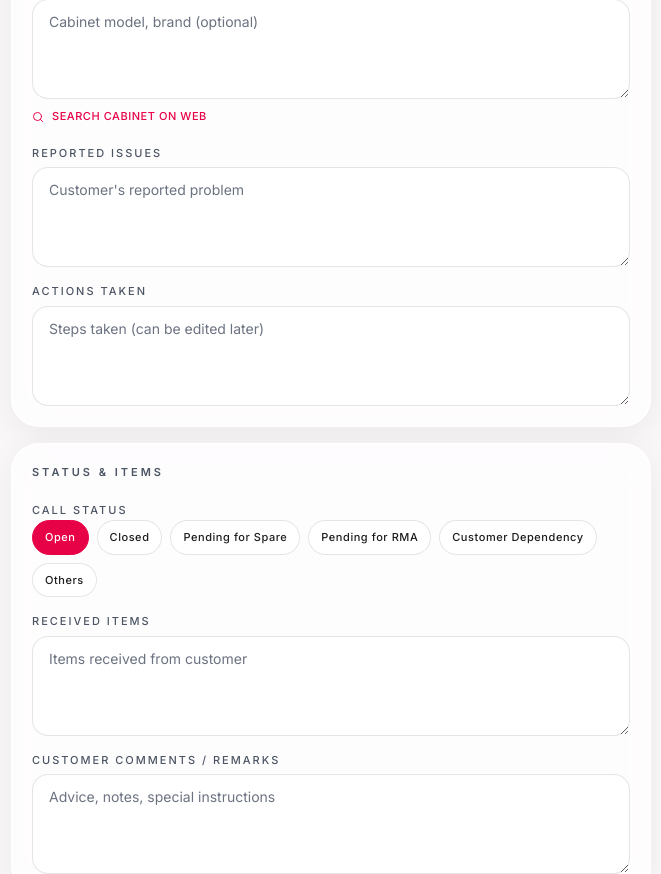
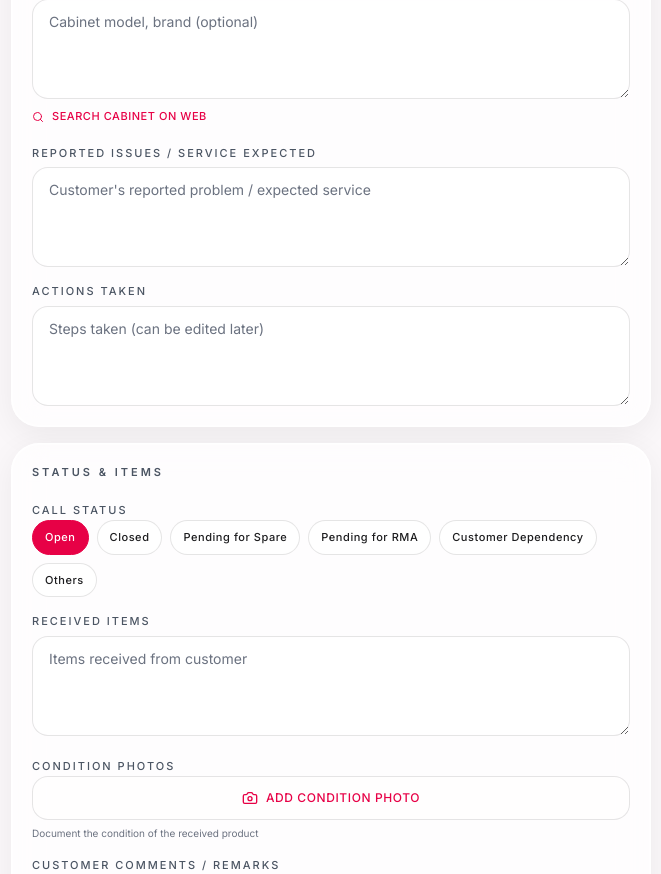
Before and after one commit to akruunnithan21-ship-it/NTRMA, a React (Vite) app: page /service/new in a window 1280 px wide. Shown: the part 1753-2627 px from the top of the page, without its empty margins (309-970 px from the left). Built offline with nearby package versions, Linux system fonts and the light colour scheme; no server answers; the database is empty.

Commit message:
Add condition photo upload to service ticket, rename reported issues, split dashboard stats into RMA/Service open
Co-authored-by: akruunnithan21-ship-it <287152517+akruunnithan21-ship-it@users.noreply.github.com>

```diff
--- a/src/pages/Dashboard.jsx
+++ b/src/pages/Dashboard.jsx
@@ -18,6 +18,9 @@ export default function Dashboard() {
 
   const open = tickets.filter(t => ['Pending', 'Open'].includes(t.status)).length
   const ready = tickets.filter(t => t.status === 'Ready for pick up').length
+
+  // We show open RMA separately
+  const openRma = open
 
   const searchResults = quickSearch.length > 0
     ? tickets.filter(t => {
@@ -53,22 +56,28 @@ export default function Dashboard() {
       </div>
 
       {/* Stats grid */}
+      <div className="grid grid-cols-3 gap-3 animate-fade-up">
+        <GlassCard className="p-4 text-center">
+          <div className="text-2xl font-bold text-text-primary font-[family-name:var(--font-heading)]">{tickets.length}</div>
+          <div className="text-[9px] tracking-[2px] text-text-muted mt-1">TOTAL</div>
+        </GlassCard>
+        <GlassCard className="p-4 text-center">
+          <div className="text-2xl font-bold text-pink-500 font-[family-name:var(--font-heading)]">{openRma}</div>
+          <div className="text-[9px] tracking-[2px] text-text-muted mt-1">RMA OPEN</div>
+        </GlassCard>
+        <GlassCard className="p-4 text-center">
+          <div className="text-2xl font-bold text-violet-500 font-[family-name:var(--font-heading)]">0</div>
+          <div className="text-[9px] tracking-[2px] text-text-muted mt-1">SVC OPEN</div>
+        </GlassCard>
+      </div>
       <div className="grid grid-cols-2 gap-3 animate-fade-up">
         <GlassCard className="p-4 text-center">
-          <div className="text-2xl font-bold text-text-primary font-[family-name:var(--font-heading)]">{tickets.length}</div>
-          <div className="text-[10px] tracking-[2px] text-text-muted mt-1">TOTAL</div>
-        </GlassCard>
-        <GlassCard className="p-4 text-center">
-          <div className="text-2xl font-bold text-pink-500 font-[family-name:var(--font-heading)]">{open}</div>
-          <div className="text-[10px] tracking-[2px] text-text-muted mt-1">OPEN</div>
-        </GlassCard>
-        <GlassCard className="p-4 text-center">
           <div className="text-2xl font-bold text-amber-500 font-[family-name:var(--font-heading)]">{ready}</div>
-          <div className="text-[10px] tracking-[2px] text-text-muted mt-1">READY</div>
+          <div className="text-[9px] tracking-[2px] text-text-muted mt-1">READY</div>
         </GlassCard>
         <GlassCard className="p-4 text-center">
           <div className="text-2xl font-bold text-emerald-500 font-[family-name:var(--font-heading)]">{rackItems.length}</div>
-          <div className="text-[10px] tracking-[2px] text-text-muted mt-1">IN RACK</div>
+          <div className="text-[9px] tracking-[2px] text-text-muted mt-1">IN RACK</div>
         </GlassCard>
       </div>
 
--- a/src/pages/ServiceNew.jsx
+++ b/src/pages/ServiceNew.jsx
@@ -265,7 +265,7 @@ export default function ServiceNew() {
           </button>
         </div>
 
-        <TextArea label="Reported Issues" value={form.reported_issues} onChange={e => update('reported_issues', e.target.value)} placeholder="Customer's reported problem" />
+        <TextArea label="Reported Issues / Service Expected" value={form.reported_issues} onChange={e => update('reported_issues', e.target.value)} placeholder="Customer's reported problem / expected service" />
         <TextArea label="Actions Taken" value={form.actions_taken} onChange={e => update('actions_taken', e.target.value)} placeholder="Steps taken (can be edited later)" />
       </GlassCard>
 
@@ -297,6 +297,19 @@ export default function ServiceNew() {
         </div>
 
         <TextArea label="Received Items" value={form.received_items} onChange={e => update('received_items', e.target.value)} placeholder="Items received from customer" />
+
+        {/* Photo upload for condition */}
+        <div className="space-y-1.5">
+          <label className="text-[11px] tracking-[2px] font-medium text-text-secondary uppercase">Condition Photos</label>
+          <label className="cursor-pointer block">
+            <input type="file" accept="image/*" capture="environment" className="hidden" onChange={() => showToast('Photo upload available after ticket creation', 'info')} />
+            <span className="inline-flex items-center gap-2 px-4 py-3 rounded-2xl bg-white/40 border border-black/10 text-[12px] tracking-wider text-pink-500 font-medium hover:bg-white/60 transition-all w-full justify-center">
+              <Camera size={16} /> ADD CONDITION PHOTO
+            </span>
+          </label>
+          <p className="text-[10px] text-text-muted">Document the condition of the received product</p>
+        </div>
+
         <TextArea label="Customer Comments / Remarks" value={form.customer_comments} onChange={e => update('customer_comments', e.target.value)} placeholder="Advice, notes, special instructions" />
       </GlassCard>
 
```
